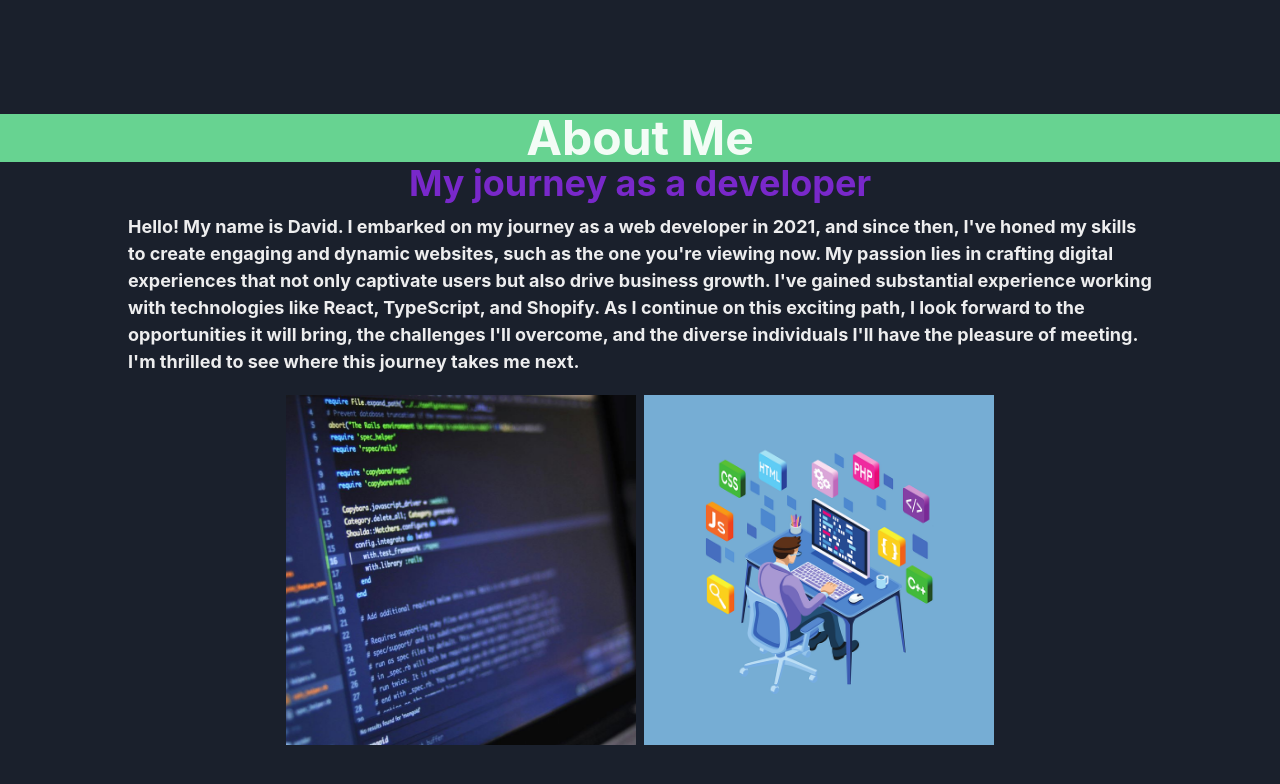
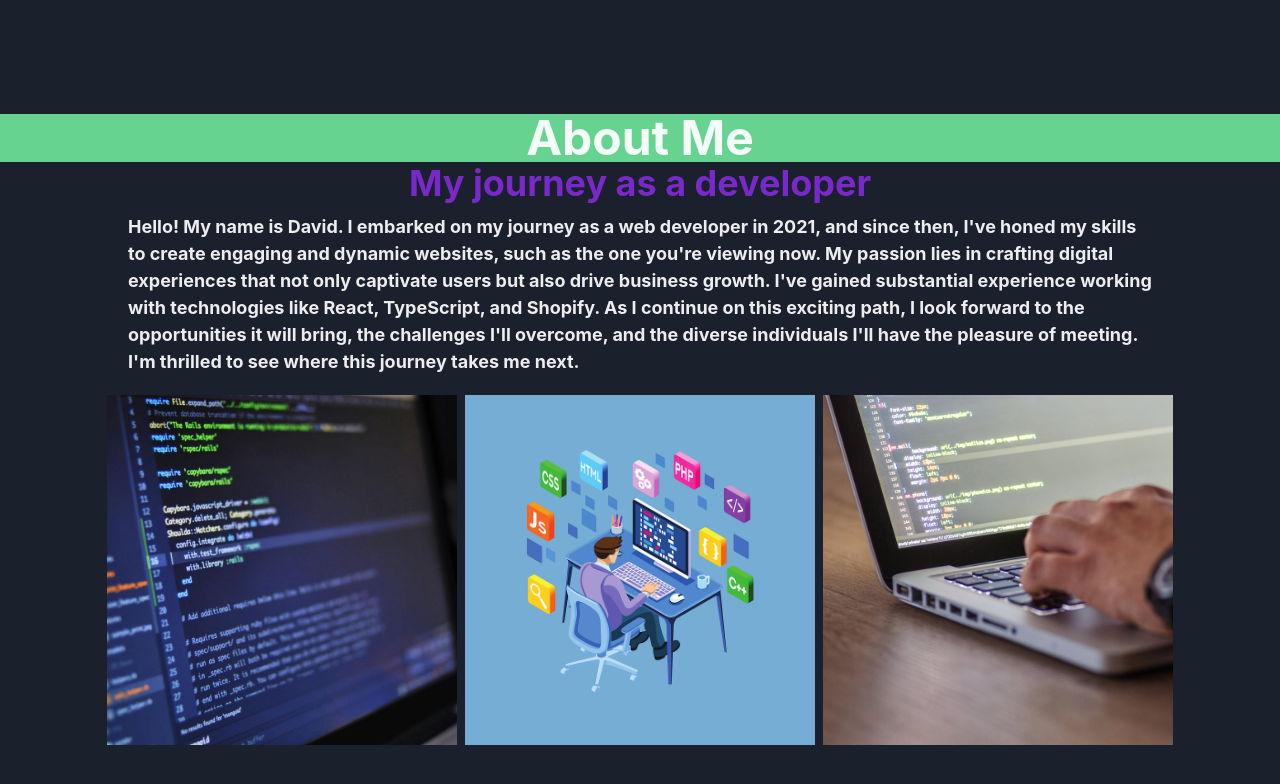
Before and after one commit to dperez00/portfolio-site, a React (Vite) app in the folder portfolio-site/: page / in a window 1280 px wide. Shown: the part 476-1260 px from the top of the page. Built offline with nearby package versions, Linux system fonts and the light colour scheme.

Commit message:
Add coding image to AboutMe component

```diff
--- a/portfolio-site/src/components/AboutMe.tsx
+++ b/portfolio-site/src/components/AboutMe.tsx
@@ -1,6 +1,7 @@
 import { Box, HStack, Heading, Image, Text, VStack } from "@chakra-ui/react";
 import laptop from "../assets/laptop picture.jpg";
 import languages from "../assets/coding languages.png";
+import coding from "../assets/coding.jpg";
 
 const AboutMe = () => {
   return (
@@ -44,6 +45,13 @@
             objectFit="cover"
           />
         </Box>
+        <Box maxW="100%" h="auto">
+          <Image
+            src={coding}
+            boxSize={["150px", "200px", "300px", "350px"]}
+            objectFit="cover"
+          />
+        </Box>
       </HStack>
     </>
   );
```
Also changed, not shown: portfolio-site/src/assets/coding.jpg (added).
